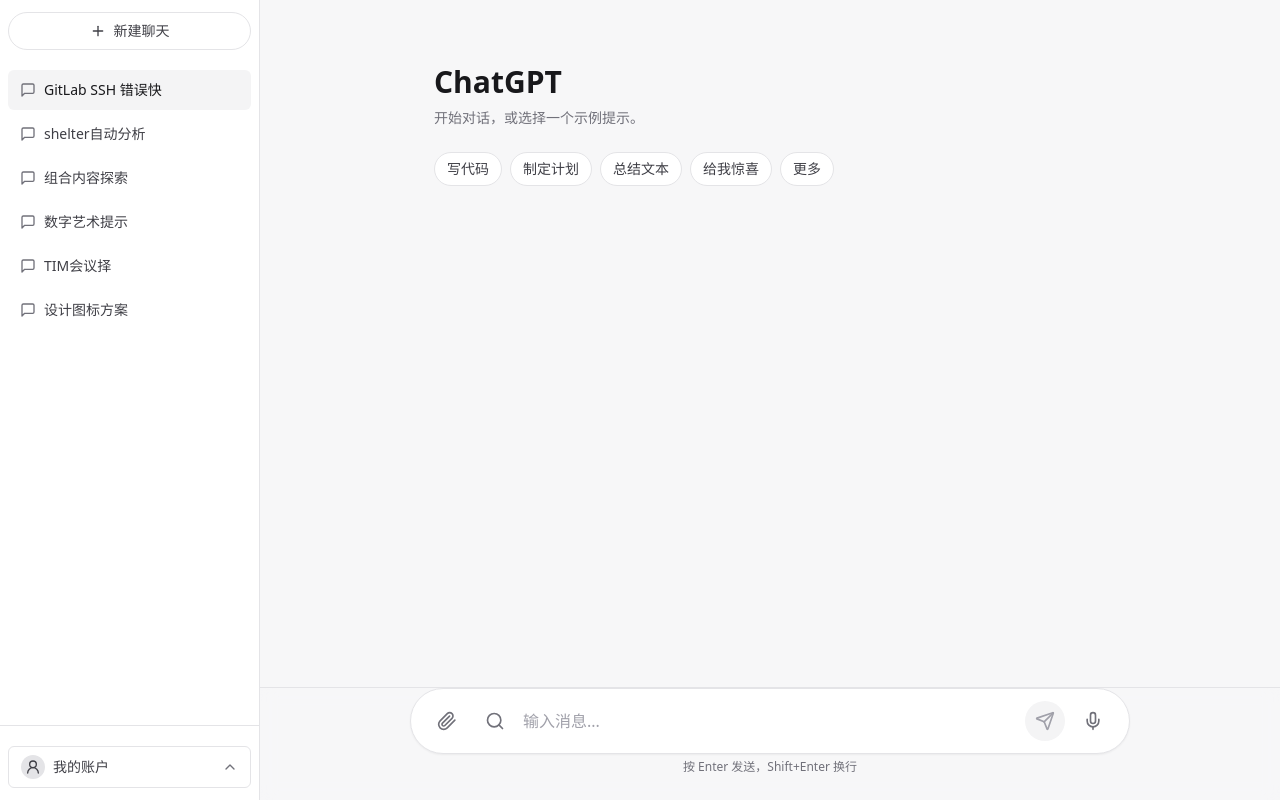
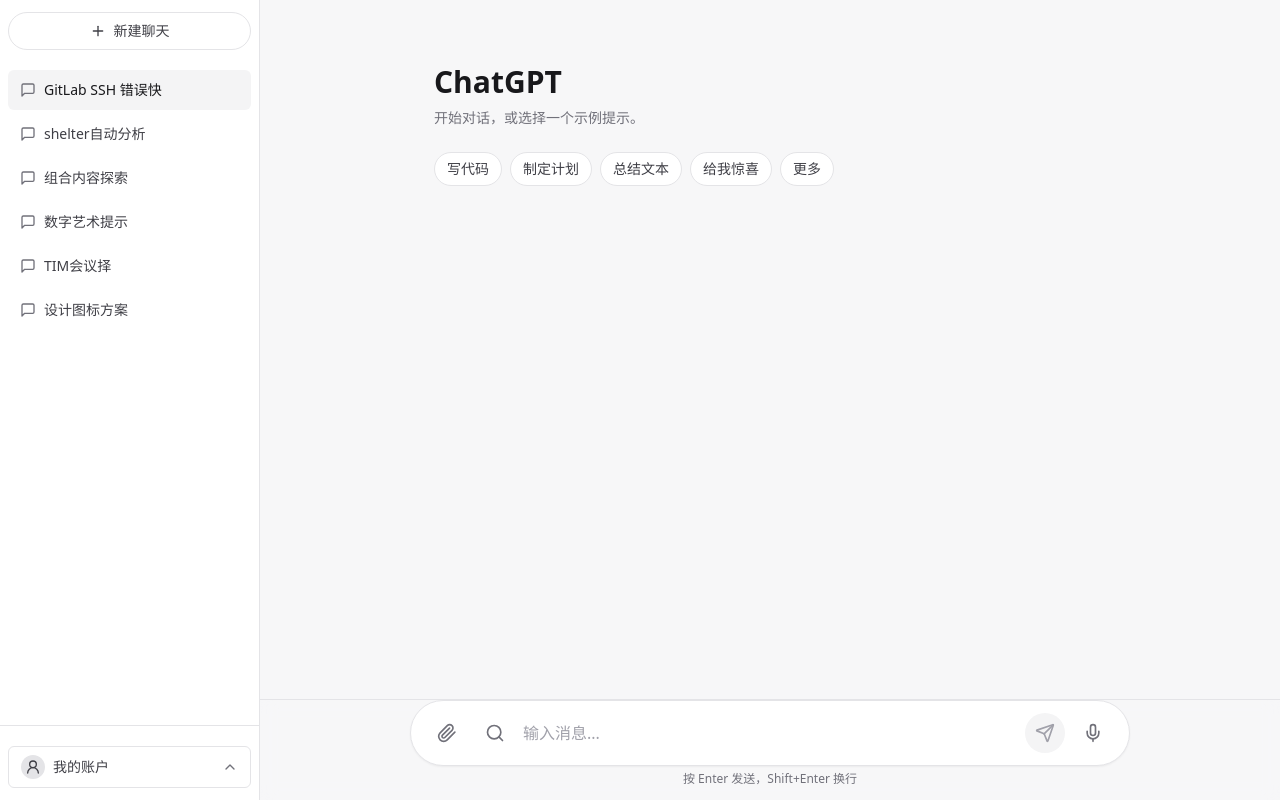
Before and after one commit to pgd-LC2/ptchat, a Next.js app: page / in a window 1280 px wide. Built offline with nearby package versions, Linux system fonts and the light colour scheme.

Commit message:
减少输入区域与页面底部的距离

```diff
--- a/components/chat/ChatInput.tsx
+++ b/components/chat/ChatInput.tsx
@@ -13,7 +13,7 @@
 
 export default function ChatInput({ className, value, disabled, onChange, onSubmit }: Props) {
   return (
-    <div className={`mx-auto w-full max-w-[768px] px-6 pb-6 ${className || ''}`}>
+    <div className={`mx-auto w-full max-w-[768px] px-6 pb-3 ${className || ''}`}>
       <form
         className="flex items-center gap-2 rounded-full overflow-hidden border border-zinc-200 bg-white px-4 py-3 shadow-sm hover:border-zinc-300 focus-within:border-zinc-400 min-h-[52px]"
         onSubmit={(e) => {
```
